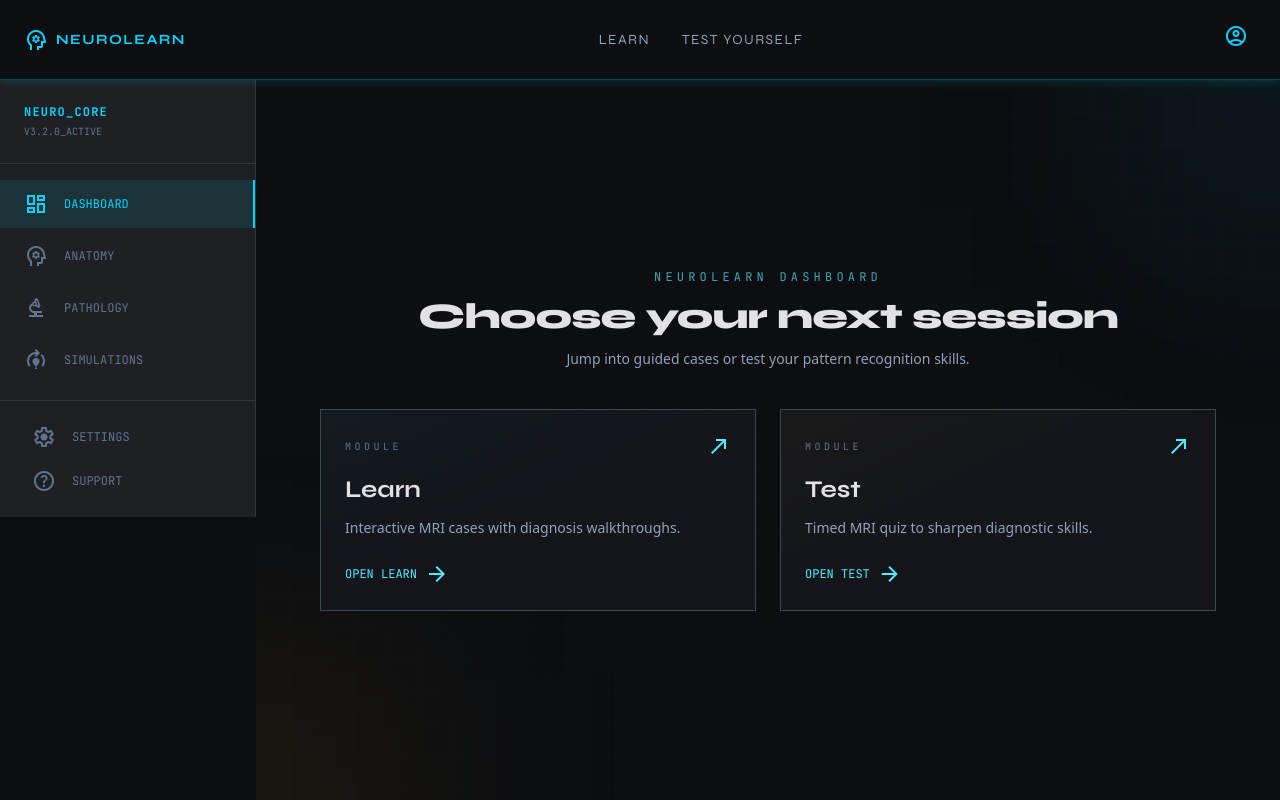
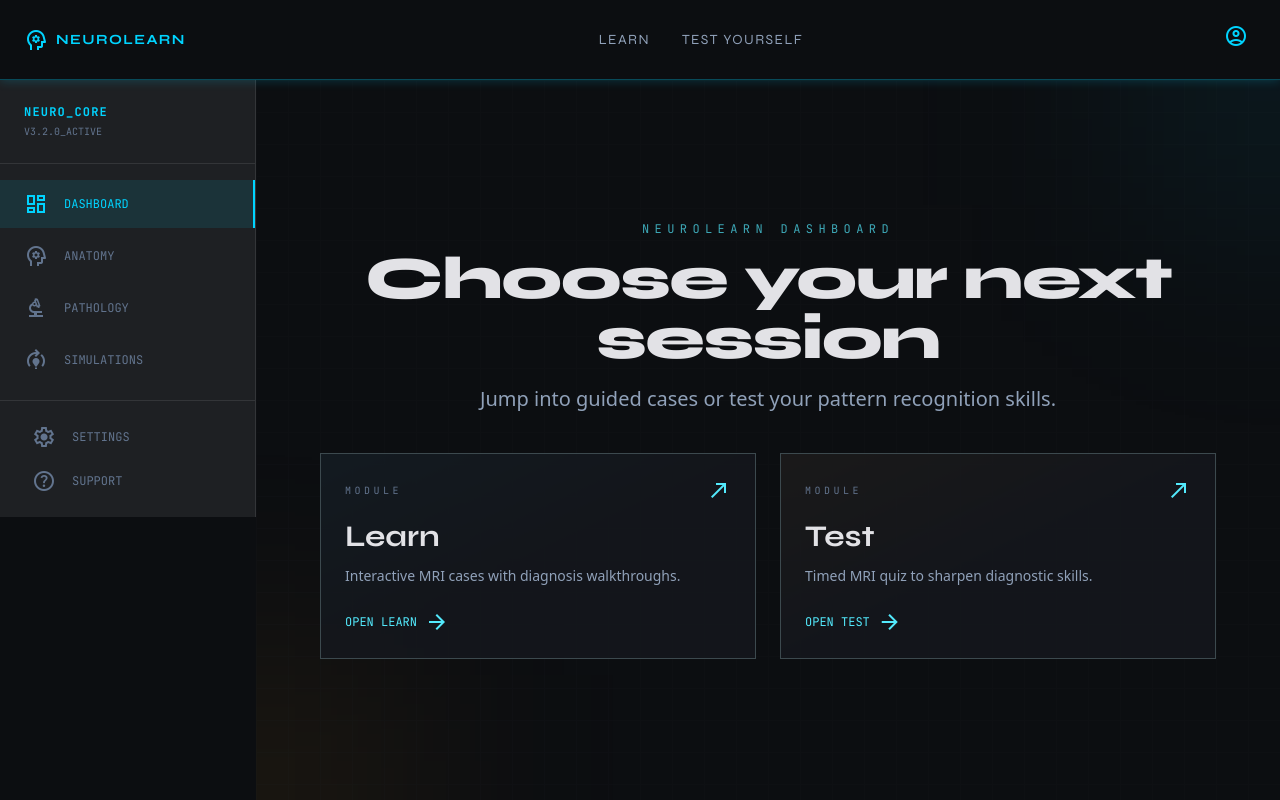
Before and after one commit to lHyperionl/Neurolearn, a Next.js app: page /dashboard in a window 1280 px wide. Built offline with nearby package versions, Linux system fonts and the light colour scheme.

Commit message:
small dashboard edit

```diff
--- a/app/dashboard/page.tsx
+++ b/app/dashboard/page.tsx
@@ -37,13 +37,13 @@ export default function DashboardPage() {
                             transition={{ duration: 0.5 }}
                             className="text-center mb-10"
                         >
-                            <div className="font-mono text-xs uppercase tracking-[0.35em] text-cyan-300/70">
+                            <div className="font-mono text-xs uppercase tracking-[0.45em] text-cyan-300/70">
                                 Neurolearn Dashboard
                             </div>
-                            <h1 className="font-syne text-3xl md:text-4xl font-extrabold text-[#e2e2e6] tracking-tight mt-3">
+                            <h1 className="font-syne text-5xl md:text-6xl font-extrabold text-[#e2e2e6] tracking-tight mt-3">
                                 Choose your next session
                             </h1>
-                            <p className="text-sm text-slate-400 mt-3 max-w-2xl mx-auto">
+                            <p className="text-xl text-slate-400 mt-4 max-w-2xl mx-auto">
                                 Jump into guided cases or test your pattern recognition skills.
                             </p>
                         </motion.div>
@@ -68,7 +68,7 @@ export default function DashboardPage() {
                                             </div>
                                             <span className="material-symbols-outlined text-cyan-300">north_east</span>
                                         </div>
-                                        <h2 className="font-syne text-2xl font-bold text-[#e2e2e6] mt-4">
+                                        <h2 className="font-syne text-3xl font-bold text-[#e2e2e6] mt-4">
                                             {card.title}
                                         </h2>
                                         <p className="text-sm text-slate-400 mt-3">
```
